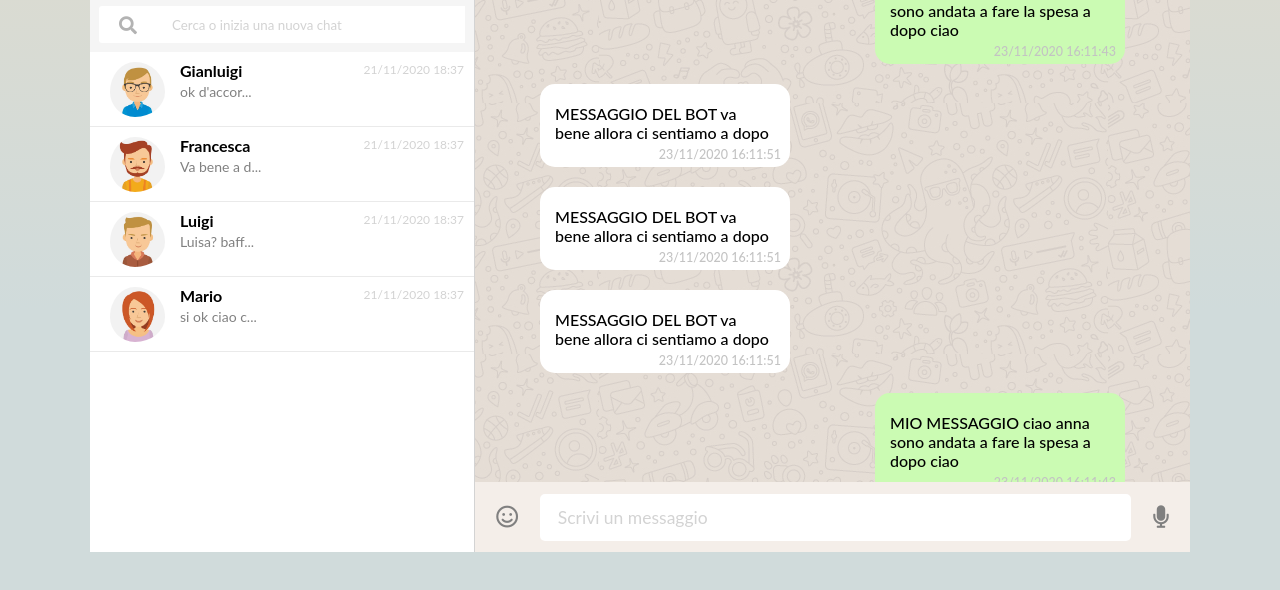
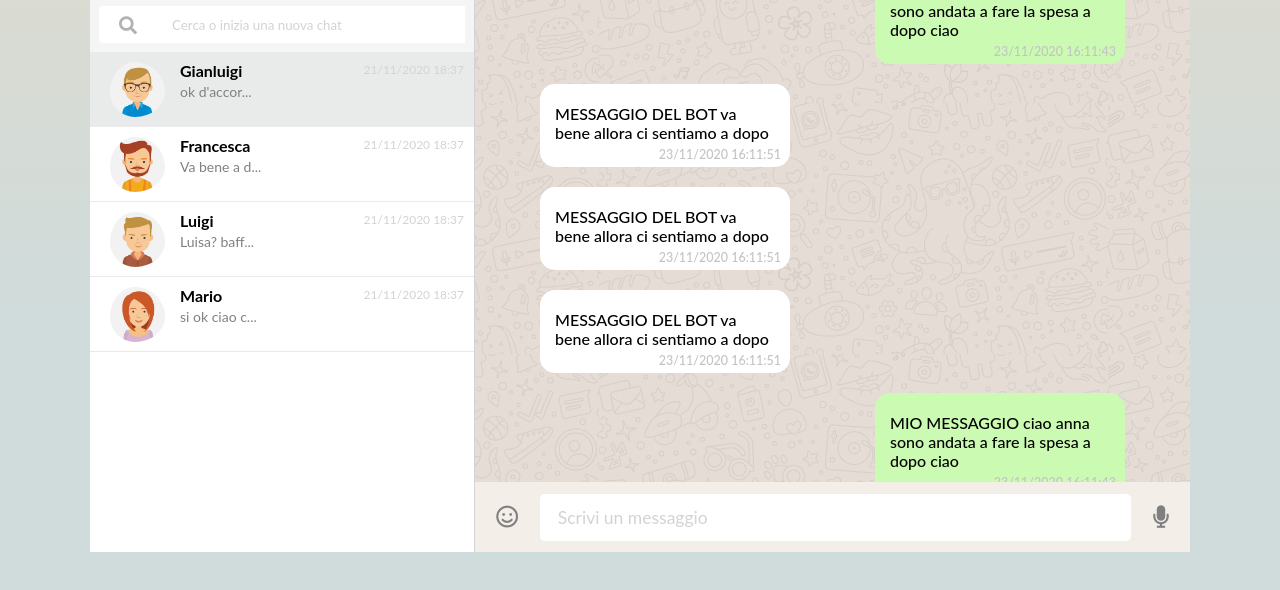
Before and after one commit to Entity-Code/vue-boolzapp, a plain HTML site: page index.html in a window 1280 px wide. Shown: the part 198-788 px from the top of the page. Drawn offline with nearby package versions, Linux system fonts and the light colour scheme.

Commit message:
Aggiunta evidenziamento contatto con la chat attiva

```diff
--- a/index.html
+++ b/index.html
@@ -74,7 +74,7 @@
                <!-- parte scorribile (contatti) -->
 <!------------><div class="cont-left-bot">
                   <!-- contatto -->
-                  <div class="left-bot r-one" v-for="(contact, index) in contacts" @click="cambiaChat(index)">
+                  <div class="left-bot r-one" v-for="(contact, index) in contacts" @click="cambiaChat(index)" :class="{selezionato: index === chatAttiva}">
                      <img class="img1" :src="contacts[index].img" >
                      <div class="name-left">
                         <h5>{{contacts[index].nome}}</h5>
```
